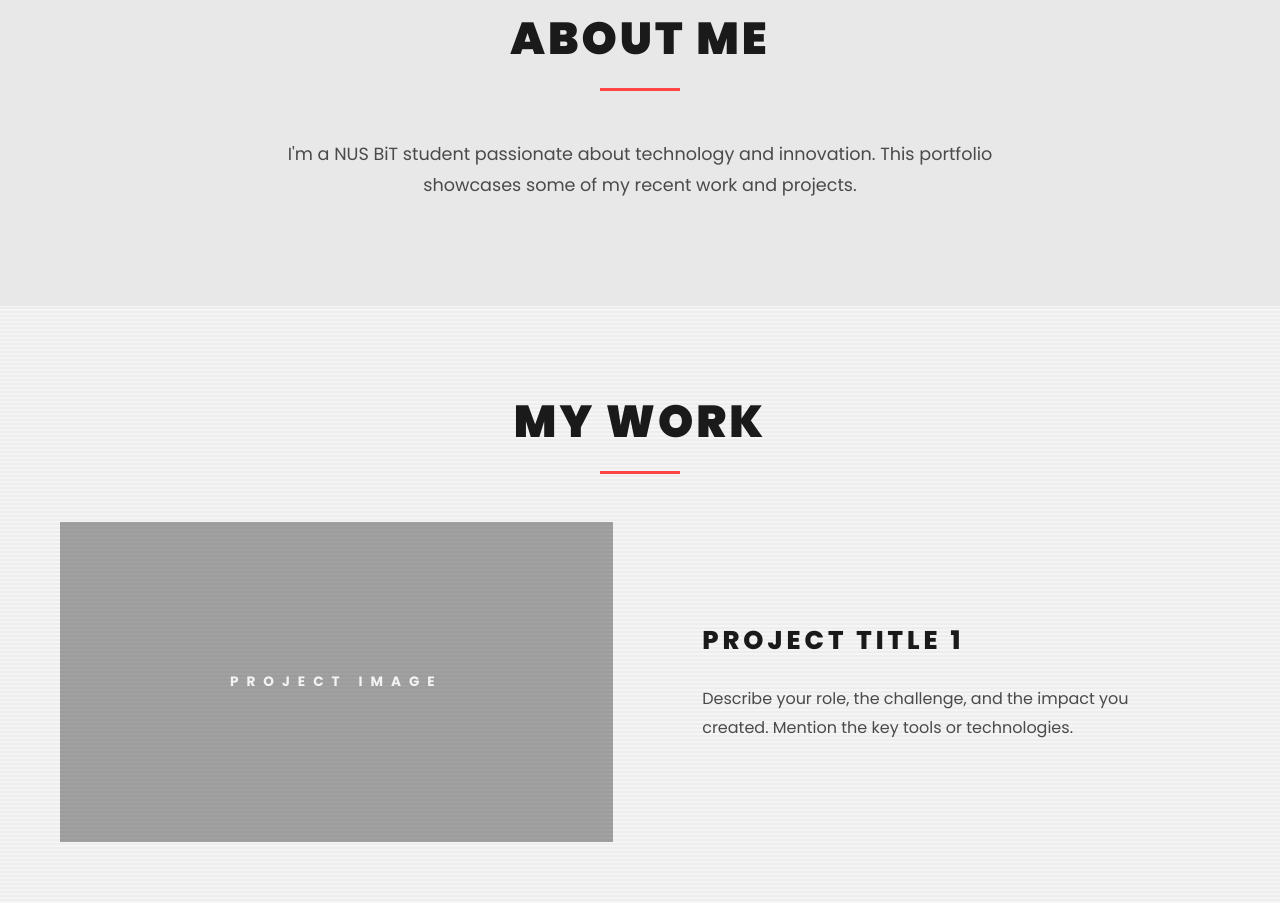
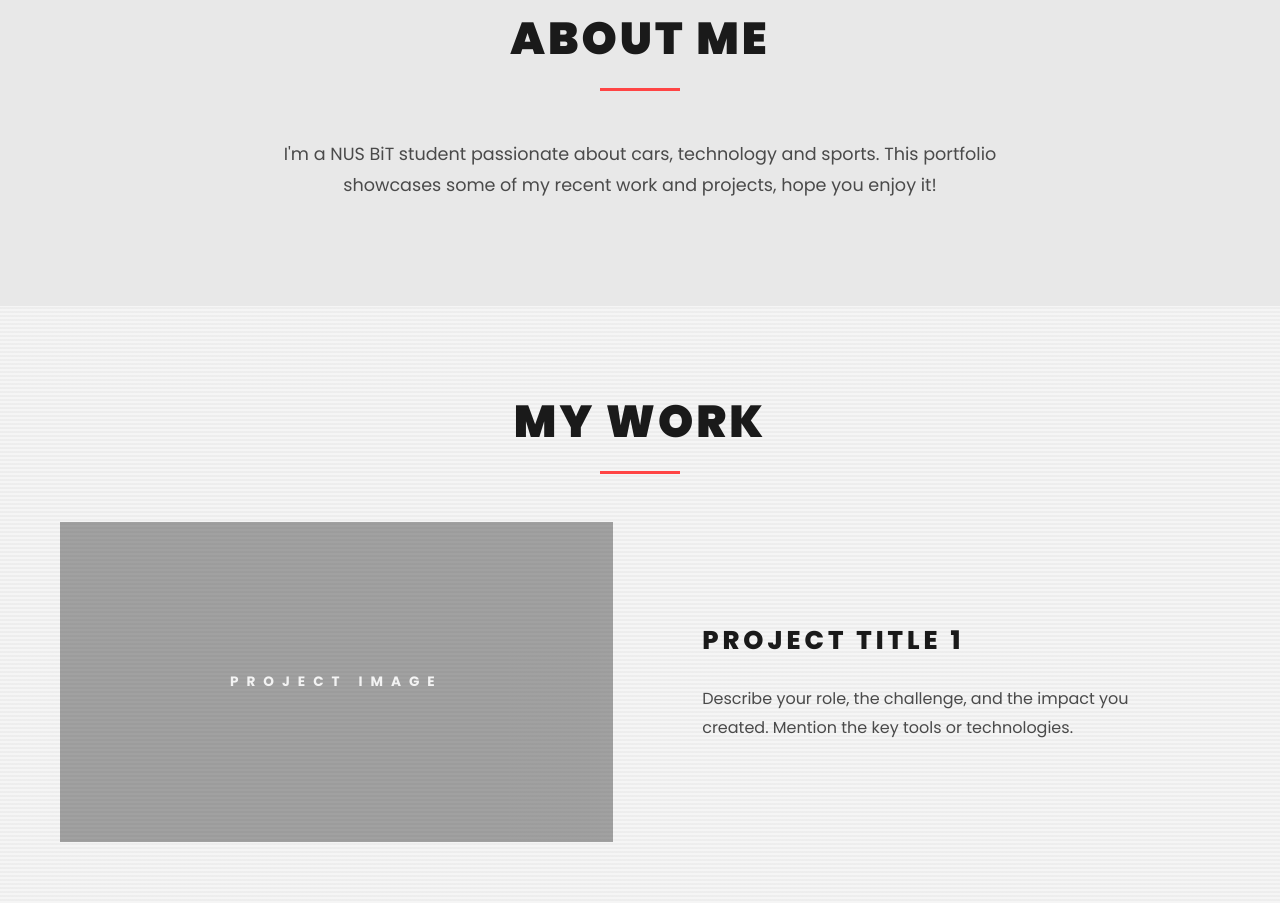
Before and after one commit to 66airy66/kanha-portfolio, a plain HTML site: page index.html in a window 1280 px wide. Shown: the part 877-1780 px from the top of the page. Drawn offline with Linux system fonts and the light colour scheme.

Commit message:
updating about me section about more information

```diff
--- a/index.html
+++ b/index.html
@@ -55,7 +55,7 @@
             <h2 class="section-title">About Me</h2>
             <div class="about-content">
                 <div class="about-text">
-                    <p>I'm a NUS BiT student passionate about technology and innovation. This portfolio showcases some of my recent work and projects.</p>
+                    <p>I'm a NUS BiT student passionate about cars, technology and sports. This portfolio showcases some of my recent work and projects, hope you enjoy it!</p>
                 </div>
             </div>
         </div>
```
